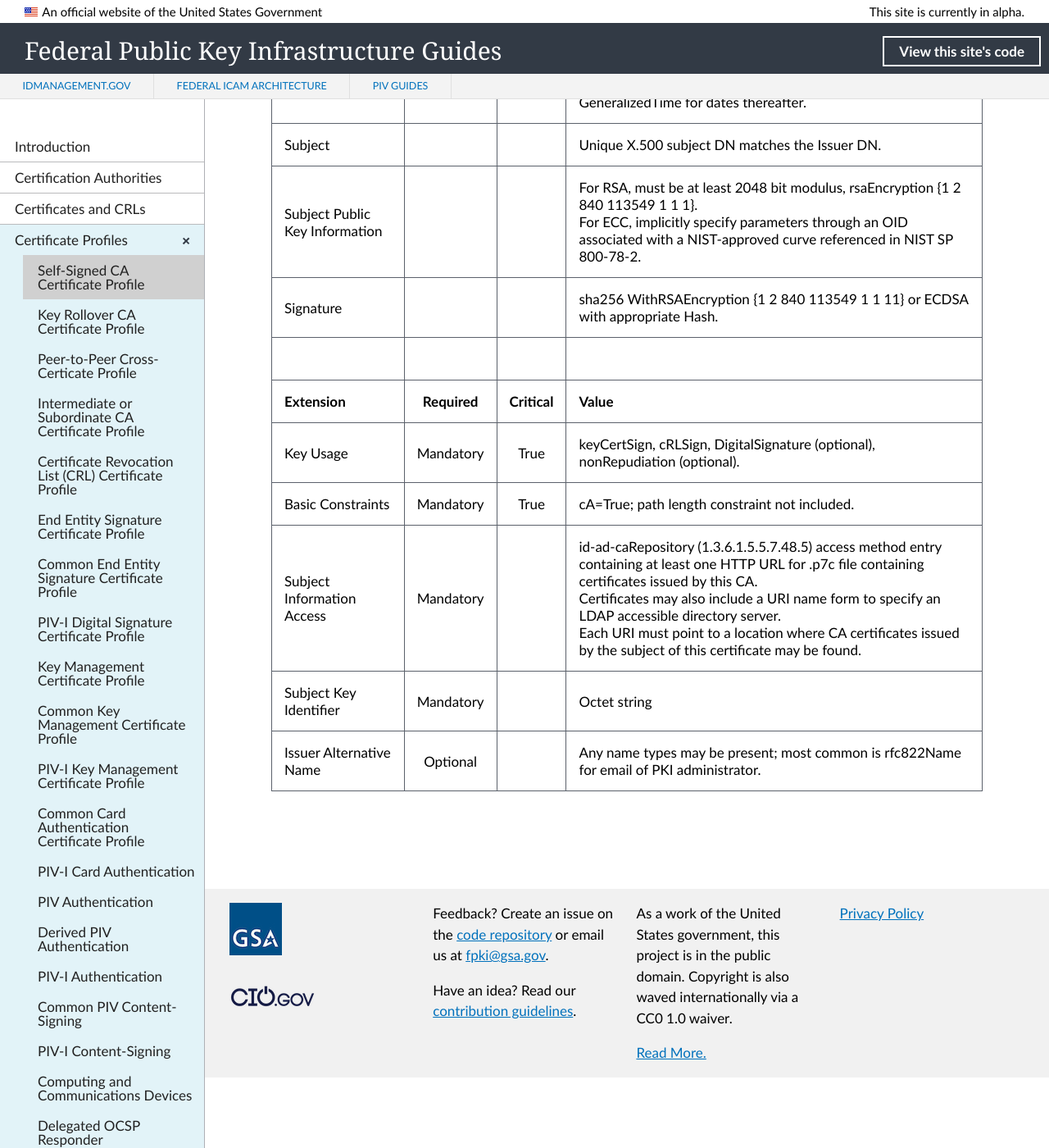
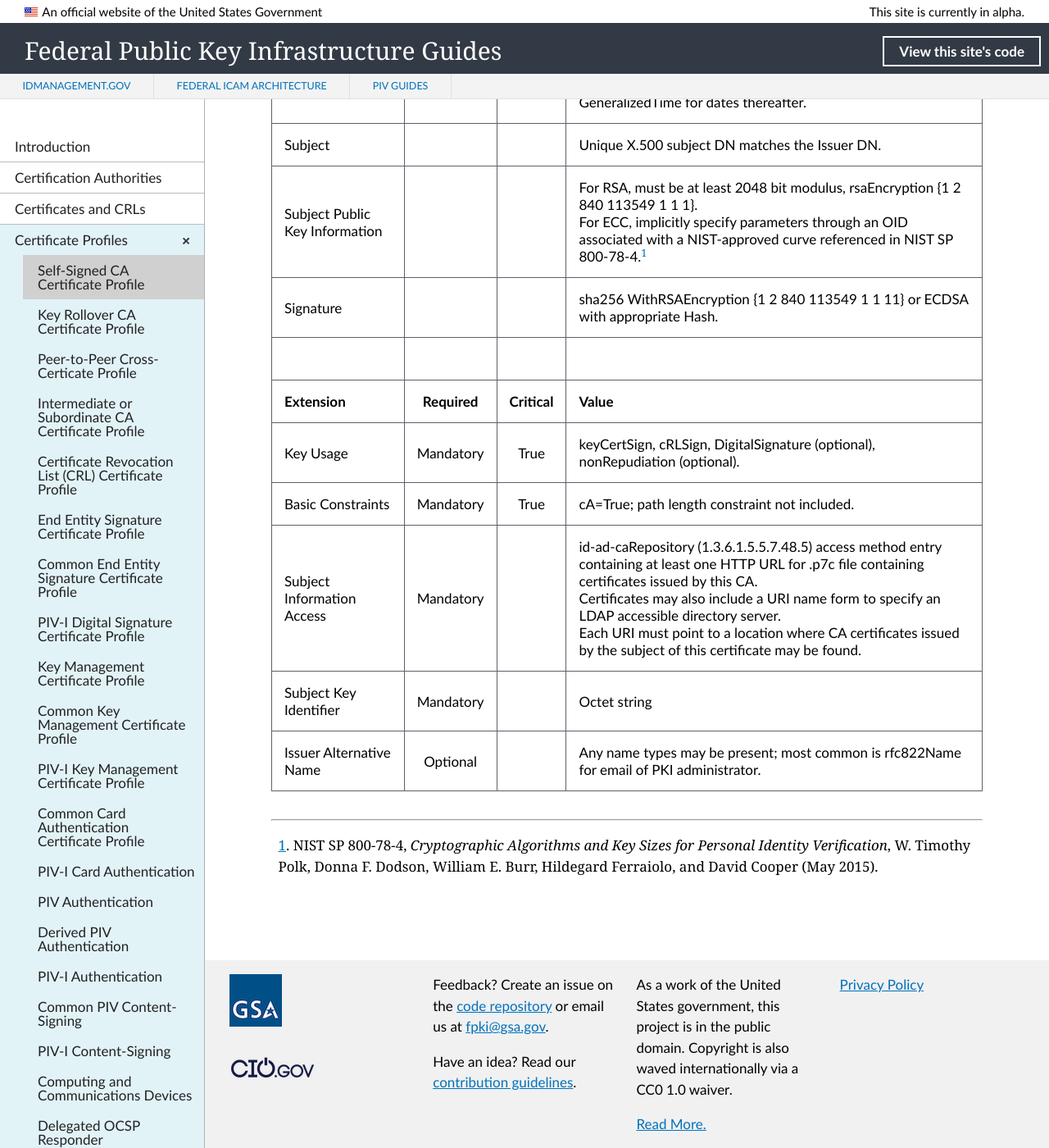
Before and after one commit to GSA/fpki-guides, a Jekyll site: the page built from _profiles/01_self_signed_ca.md, in a window 1280 px wide and 1400 px high, scrolled down 755 px. Shown: the whole window at 82% size. Built offline with Jekyll 4.4.1, drawn with Linux system fonts in a browser that asks for light colours; nearby versions of some CDN libraries; library files that are not in the unit come from our copies.

Commit message:
Update 01_self_signed_ca.md
Added footnote - NIST SP 800-78-4

```diff
--- a/_profiles/01_self_signed_ca.md
+++ b/_profiles/01_self_signed_ca.md
@@ -14,7 +14,7 @@
 | Issuer Distinguished Name   |       |       |  Unique X.500 Issuing CA DN. <BR>For CAs operating under the Common Policy CP (i.e., _X.509 Certificate Policy for the U.S. Federal PKI Common Policy Framework_), must use one of the name forms specified in the Common Policy CP, Section 3.1.1. |
 | Validity Period   |       |       |  No longer than 37 years from date of issue, 20 years for the FCPCA, 6 years for the FBCA, and 10 years for other CAs issuing under the Common Policy CP. <BR>Expressed in UTCTime for dates until end of 2049 and GeneralizedTime for dates thereafter.  |
 | Subject   |       |       |   Unique X.500 subject DN matches the Issuer DN.   |
-| Subject Public Key Information   |       |       |   For RSA, must be at least 2048 bit modulus, rsaEncryption {1 2 840 113549 1 1 1}.<BR>For ECC, implicitly specify parameters through an OID associated with a NIST-approved curve referenced in NIST SP 800-78-2.   |
+| Subject Public Key Information   |       |       |   For RSA, must be at least 2048 bit modulus, rsaEncryption {1 2 840 113549 1 1 1}.<BR>For ECC, implicitly specify parameters through an OID associated with a NIST-approved curve referenced in NIST SP 800-78-4.<sup>[1](#1)</sup>   |
 | Signature   |       |       |   sha256 WithRSAEncryption {1 2 840 113549 1 1 11} or ECDSA with appropriate Hash.   |
 |               |                 |              |                                       |
 | **Extension** |  **Required**   | **Critical** | **Value**                             |
@@ -23,3 +23,6 @@
 | Subject Information Access   | Mandatory |  |  id-ad-caRepository (1.3.6.1.5.5.7.48.5) access method entry containing at least one HTTP URL for .p7c file containing certificates issued by this CA.<BR>Certificates may also include a URI name form to specify an LDAP accessible directory server.<BR>Each URI must point to a location where CA certificates issued by the subject of this certificate may be found.  |
 | Subject Key Identifier   | Mandatory |  | Octet string   |
 |Issuer Alternative Name   | Optional  |  | Any name types may be present; most common is rfc822Name for email of PKI administrator. |
+
+------
+<a name="1">1</a>. NIST SP 800-78-4, _Cryptographic Algorithms and Key Sizes for Personal Identity Verification_, W. Timothy Polk, Donna F. Dodson, William E. Burr, Hildegard Ferraiolo, and David Cooper (May 2015).
```
